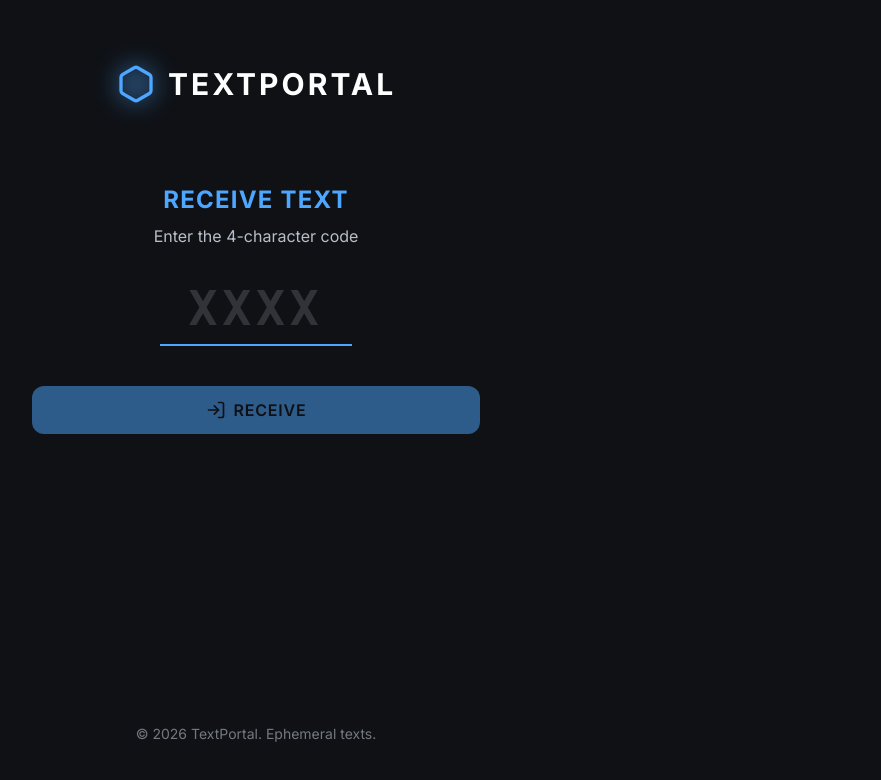
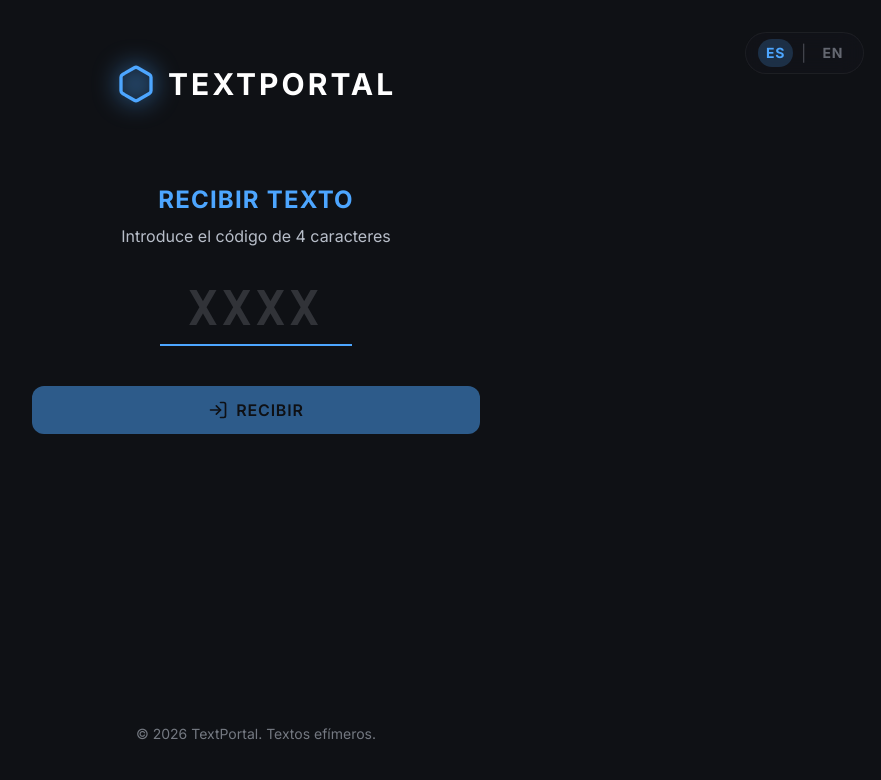
Before and after one commit to oakmusic/textportal, a React (Vite) app: page /receive in a window 1280 px wide. Shown: the top 780 px of the page, without its empty margins (384-1265 px from the left). Built offline with nearby package versions, Linux system fonts and the light colour scheme.

Commit message:
feat: implement multi-language support, page routing, and primary UI components for sending and receiving text.

```diff
--- a/index.html
+++ b/index.html
@@ -2,7 +2,7 @@
 <html lang="en">
   <head>
     <meta charset="UTF-8" />
-    <link rel="icon" type="image/svg+xml" href="/vite.svg" />
+    <link rel="icon" type="image/svg+xml" href="/favicon.svg" />
     <meta name="viewport" content="width=device-width, initial-scale=1.0" />
     <meta name="theme-color" content="#0F1115" />
     <title>TextPortal</title>
--- a/src/components/Layout.tsx
+++ b/src/components/Layout.tsx
@@ -1,22 +1,42 @@
 import { ReactNode } from 'react';
 import { Link } from 'react-router-dom';
 import { Hexagon } from 'lucide-react';
+import { useLanguage } from '../contexts/LanguageContext';
 
 interface LayoutProps {
   children: ReactNode;
 }
 
 export default function Layout({ children }: LayoutProps) {
+  const { language, setLanguage, t } = useLanguage();
+
   return (
-    <div className="min-h-screen flex flex-col items-center bg-tp-bg text-tp-primary p-4 md:p-8 selection:bg-tp-blue/30">
-      <header className="w-full max-w-4xl flex items-center justify-center py-8 mb-4">
+    <div className="min-h-screen flex flex-col items-center bg-tp-bg text-tp-primary p-4 md:p-8 selection:bg-tp-blue/30 relative">
+      {/* Language Selector */}
+      <div className="absolute top-4 right-4 md:top-8 md:right-8 flex items-center gap-2 bg-tp-surface/30 backdrop-blur-md rounded-full px-3 py-1.5 border border-white/5 z-50">
+        <button
+          onClick={() => setLanguage('es')}
+          className={`text-sm font-bold tracking-wider px-2 py-1 rounded-full transition-colors ${language === 'es' ? 'bg-tp-blue/20 text-tp-blue' : 'text-tp-secondary/50 hover:text-tp-secondary'}`}
+        >
+          ES
+        </button>
+        <span className="text-tp-secondary/30">|</span>
+        <button
+          onClick={() => setLanguage('en')}
+          className={`text-sm font-bold tracking-wider px-2 py-1 rounded-full transition-colors ${language === 'en' ? 'bg-tp-blue/20 text-tp-blue' : 'text-tp-secondary/50 hover:text-tp-secondary'}`}
+        >
+          EN
+        </button>
+      </div>
+
+      <header className="w-full max-w-4xl flex items-center justify-center py-8 mb-4 mt-8 md:mt-0">
         <Link to="/" className="flex items-center gap-3 group transition-transform hover:scale-105 active:scale-95">
           <div className="relative">
             <div className="absolute inset-0 blur-md bg-tp-blue/40 group-hover:bg-tp-blue/60 transition-colors rounded-full" />
             <Hexagon className="w-10 h-10 text-tp-blue relative z-10" />
           </div>
           <h1 className="text-3xl font-bold tracking-widest uppercase">
-            TextPortal
+            {t('app_title')}
           </h1>
         </Link>
       </header>
@@ -26,7 +46,7 @@ export default function Layout({ children }: LayoutProps) {
       </main>
 
       <footer className="w-full text-center py-6 text-tp-secondary/60 text-sm mt-auto">
-        &copy; {new Date().getFullYear()} TextPortal. Ephemeral texts.
+        &copy; {new Date().getFullYear()} {t('app_title')}. {t('app_subtitle')}
       </footer>
     </div>
   );
--- /dev/null
+++ b/src/contexts/LanguageContext.tsx
@@ -0,0 +1,41 @@
+import { createContext, useState, useContext, ReactNode, useEffect } from 'react';
+import { translations, Language, TranslationKey } from '../translations';
+
+interface LanguageContextType {
+  language: Language;
+  setLanguage: (lang: Language) => void;
+  t: (key: TranslationKey) => string;
+}
+
+const LanguageContext = createContext<LanguageContextType | undefined>(undefined);
+
+export function LanguageProvider({ children }: { children: ReactNode }) {
+  // Try to load language from localStorage, otherwise default to 'es'
+  const [language, setLanguageState] = useState<Language>(() => {
+    const saved = localStorage.getItem('tp_language');
+    return (saved === 'en' || saved === 'es') ? saved : 'es';
+  });
+
+  const setLanguage = (lang: Language) => {
+    setLanguageState(lang);
+    localStorage.setItem('tp_language', lang);
+  };
+
+  const t = (key: TranslationKey): string => {
+    return translations[language][key] || key;
+  };
+
+  return (
+    <LanguageContext.Provider value={{ language, setLanguage, t }}>
+      {children}
+    </LanguageContext.Provider>
+  );
+}
+
+export function useLanguage() {
+  const context = useContext(LanguageContext);
+  if (context === undefined) {
+    throw new Error('useLanguage must be used within a LanguageProvider');
+  }
+  return context;
+}
--- a/src/main.tsx
+++ b/src/main.tsx
@@ -2,12 +2,15 @@ import React from 'react';
 import ReactDOM from 'react-dom/client';
 import { BrowserRouter } from 'react-router-dom';
 import App from './App.tsx';
+import { LanguageProvider } from './contexts/LanguageContext';
 import './index.css';
 
 ReactDOM.createRoot(document.getElementById('root')!).render(
   <React.StrictMode>
     <BrowserRouter>
-      <App />
+      <LanguageProvider>
+        <App />
+      </LanguageProvider>
     </BrowserRouter>
   </React.StrictMode>,
 );
--- a/src/pages/Home.tsx
+++ b/src/pages/Home.tsx
@@ -1,19 +1,22 @@
 import ActionCard from '../components/ActionCard';
+import { useLanguage } from '../contexts/LanguageContext';
 
 export default function Home() {
+  const { t } = useLanguage();
+
   return (
     <div className="flex flex-col gap-8 flex-grow justify-center pb-12">
       <div className="grid grid-cols-1 md:grid-cols-2 gap-6 w-full max-w-3xl mx-auto">
         <ActionCard
           to="/send"
           icon={<img src="/send-icon.png" alt="Send" className="w-24 h-24 object-contain drop-shadow-[0_0_15px_rgba(255,77,77,0.5)]" />}
-          label="SEND"
+          label={t('home_send')}
           variant="send"
         />
         <ActionCard
           to="/receive"
           icon={<img src="/receive-icon.png" alt="Receive" className="w-24 h-24 object-contain drop-shadow-[0_0_15px_rgba(77,166,255,0.5)]" />}
-          label="RECEIVE"
+          label={t('home_receive')}
           variant="receive"
         />
       </div>
--- a/src/pages/Receive.tsx
+++ b/src/pages/Receive.tsx
@@ -2,8 +2,10 @@ import { useState, FormEvent, useEffect } from 'react';
 import { useNavigate } from 'react-router-dom';
 import { LogIn, Loader2 } from 'lucide-react';
 import Button from '../components/Button';
+import { useLanguage } from '../contexts/LanguageContext';
 
 export default function Receive() {
+  const { t } = useLanguage();
   const [code, setCode] = useState('');
   const [loading, setLoading] = useState(false);
   const [error, setError] = useState('');
@@ -20,7 +22,7 @@ export default function Receive() {
   const handleSubmit = async (e: FormEvent) => {
     e.preventDefault();
     if (code.length !== 4) {
-      setError('Code must be 4 characters.');
+      setError(t('receive_error_length'));
       return;
     }
 
@@ -33,7 +35,7 @@ export default function Receive() {
       // Let's go to /r/:code which handles fetching and displaying.
       navigate(`/r/${code}`);
     } catch (err: any) {
-      setError(err.message || 'Failed to check code.');
+      setError(err.message || t('receive_error_check'));
       setLoading(false);
     }
   };
@@ -41,8 +43,8 @@ export default function Receive() {
   return (
     <div className="w-full max-w-md mx-auto flex flex-col items-center gap-8 mt-8 animate-in fade-in slide-in-from-bottom-4 duration-500">
       <div className="text-center">
-        <h2 className="text-2xl font-bold tracking-wider mb-2 text-tp-blue">RECEIVE TEXT</h2>
-        <p className="text-tp-secondary">Enter the 4-character code</p>
+        <h2 className="text-2xl font-bold tracking-wider mb-2 text-tp-blue">{t('receive_title')}</h2>
+        <p className="text-tp-secondary">{t('receive_subtitle')}</p>
       </div>
 
       <form onSubmit={handleSubmit} className="w-full flex flex-col gap-6 items-center">
@@ -51,7 +53,7 @@ export default function Receive() {
           value={code}
           onChange={(e) => setCode(e.target.value)}
           maxLength={4}
-          placeholder="XXXX"
+          placeholder={t('receive_placeholder')}
           className="text-center text-5xl font-mono font-bold tracking-widest bg-transparent border-b-2 border-tp-blue/30 focus:border-tp-blue focus:outline-none w-48 pb-2 text-tp-primary placeholder:text-tp-secondary/20 transition-colors"
           autoFocus
         />
@@ -73,7 +75,7 @@ export default function Receive() {
           ) : (
             <>
               <LogIn className="w-5 h-5" />
-              RECEIVE
+              {t('receive_button')}
             </>
           )}
         </Button>
--- /dev/null
+++ b/src/translations.ts
@@ -0,0 +1,92 @@
+export type Language = 'en' | 'es';
+
+export const translations = {
+  en: {
+    // Layout
+    app_title: "TextPortal",
+    app_subtitle: "Ephemeral texts.",
+
+    // Home
+    home_send: "SEND",
+    home_receive: "RECEIVE",
+
+    // Send
+    send_title: "SEND TEXT",
+    send_placeholder: "Paste your text or URLs here...",
+    send_button: "SEND",
+    send_error: "Failed to send. Please try again.",
+
+    // Receive
+    receive_title: "RECEIVE TEXT",
+    receive_subtitle: "Enter the 4-character code",
+    receive_placeholder: "XXXX",
+    receive_error_length: "Code must be 4 characters.",
+    receive_error_check: "Failed to check code.",
+    receive_button: "RECEIVE",
+
+    // Result
+    result_title: "READY TO RECEIVE",
+    result_expires: "Expires in:",
+    result_expired: "EXPIRED",
+    result_code: "Code",
+    result_copy_code: "Copy Code",
+    result_copied_url: "COPIED URL",
+    result_copy_url: "COPY DIRECT URL",
+
+    // DirectReceive
+    dreceive_loading: "RECEIVING MESSAGE...",
+    dreceive_error_title: "Error",
+    dreceive_error_message: "Code invalid, expired, or blocked.",
+    dreceive_error_button: "TRY ANOTHER CODE",
+    dreceive_title: "RECEIVED TEXT",
+    dreceive_copy_error: "Copy failed. Please copy manually.",
+    dreceive_copied: "COPIED",
+    dreceive_copy_text: "COPY TEXT",
+    dreceive_open_link: "OPEN LINK"
+  },
+  es: {
+    // Layout
+    app_title: "TextPortal",
+    app_subtitle: "Textos efímeros.",
+
+    // Home
+    home_send: "ENVIAR",
+    home_receive: "RECIBIR",
+
+    // Send
+    send_title: "ENVIAR TEXTO",
+    send_placeholder: "Pega tu texto o URLs aquí...",
+    send_button: "ENVIAR",
+    send_error: "Error al enviar. Por favor, inténtalo de nuevo.",
+
+    // Receive
+    receive_title: "RECIBIR TEXTO",
+    receive_subtitle: "Introduce el código de 4 caracteres",
+    receive_placeholder: "XXXX",
+    receive_error_length: "El código debe tener 4 caracteres.",
+    receive_error_check: "Error al comprobar el código.",
+    receive_button: "RECIBIR",
+
+    // Result
+    result_title: "LISTO PARA RECIBIR",
+    result_expires: "Caduca en:",
+    result_expired: "CADUCADO",
+    result_code: "Código",
+    result_copy_code: "Copiar Código",
+    result_copied_url: "URL COPIADA",
+    result_copy_url: "COPIAR URL DIRECTA",
+
+    // DirectReceive
+    dreceive_loading: "RECIBIENDO MENSAJE...",
+    dreceive_error_title: "Error",
+    dreceive_error_message: "Código inválido, caducado o bloqueado.",
+    dreceive_error_button: "PROBAR OTRO CÓDIGO",
+    dreceive_title: "TEXTO RECIBIDO",
+    dreceive_copy_error: "Error al copiar. Por favor, cópialo manualmente.",
+    dreceive_copied: "COPIADO",
+    dreceive_copy_text: "COPIAR TEXTO",
+    dreceive_open_link: "ABRIR ENLACE"
+  }
+};
+
+export type TranslationKey = keyof typeof translations.en;
```
Also changed, not shown: src/pages/DirectReceive.tsx (+12 -10 lines), src/pages/Result.tsx (+9 -7 lines), src/pages/Send.tsx (+6 -4 lines), public/favicon.svg (added).
